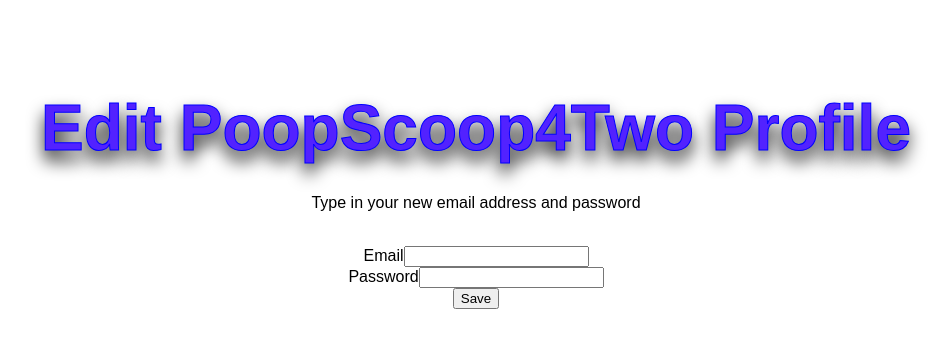
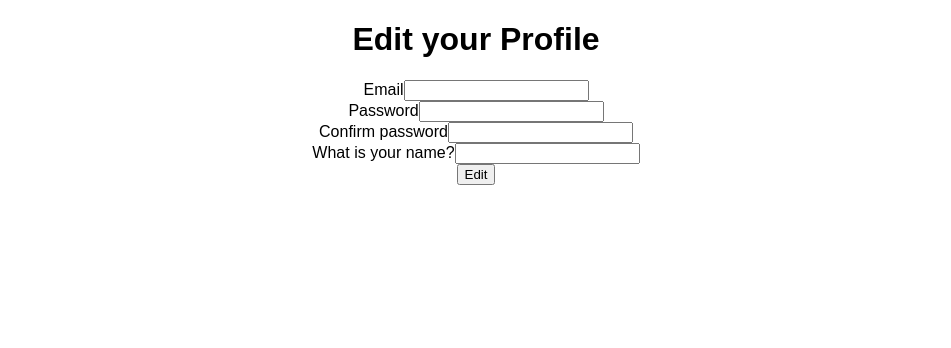
Before and after one commit to Bianca91/PoopScoop4Two-Front-End, a React (Create React App) app in the folder poopscoop4two/: page /edit in a window 1280 px wide. Shown: the top 348 px of the page, without its empty margins (164-1115 px from the left). Built offline with nearby package versions, Linux system fonts and the light colour scheme; no server answers.

Commit message:
Amend Edit page

```diff
--- a/poopscoop4two/src/actions/updateUsers.js
+++ b/poopscoop4two/src/actions/updateUsers.js
@@ -1,16 +1,28 @@
 import * as request from "superagent";
-
 
 const baseUrl = "http://localhost:4001";
 
-export const UPDATE_USERS = 'UPDATE_USERS'
+export const UPDATE_USERS = "UPDATE_USERS";
+export const USER_UPDATE_FAILED = "USER_UPDATE_FAILED";
 
-export const updateUsers = (userId, updates) => (dispatch) => {
+export const updateUsers = (email, password, name, userId) => dispatch => {
   request
-    .put(`${baseUrl}/users/${userId}`)
-    .send(updates)
-    .then(response => dispatch({
-      type: UPDATE_USERS,
-      payload: response.body
-    }))
-}
+    .patch(`${baseUrl}/users/${userId}`)
+    .send({ email, password, name })
+    .then(response =>
+      dispatch({
+        type: UPDATE_USERS,
+        payload: response.body
+      })
+    )
+    .catch(err => {
+      if (err.status === 400) {
+        dispatch({
+          type: USER_UPDATE_FAILED,
+          payload: err.response.body.message || "Unknown error"
+        });
+      } else {
+        console.error(err);
+      }
+    });
+};
--- a/poopscoop4two/src/components/EditForm.js
+++ b/poopscoop4two/src/components/EditForm.js
@@ -17,15 +17,15 @@ class EditForm extends PureComponent {
   };
 
   render() {
-    const initialValues = this.props.initialValues || {};
     return (
       <form onSubmit={this.handleSubmit}>
         <div>
           <label htmlFor="email">Email</label>
           <input
+            type="email"
             name="email"
             id="email"
-            value={this.state.email || initialValues.email || ""}
+            value={this.state.email || ""}
             onChange={this.handleChange}
           />
         </div>
@@ -33,14 +33,43 @@ class EditForm extends PureComponent {
         <div>
           <label htmlFor="password">Password</label>
           <input
+            type="password"
             name="password"
             id="password"
-            value={this.state.password || initialValues.password || ""}
+            value={this.state.password || ""}
             onChange={this.handleChange}
           />
         </div>
 
-        <button type="submit">Save</button>
+        <div>
+          <label htmlFor="confirmPassword">Confirm password</label>
+          <input
+            type="password"
+            name="confirmPassword"
+            id="confirmPassword"
+            value={this.state.confirmPassword || ""}
+            onChange={this.handleChange}
+          />
+        </div>
+
+        <div>
+          <label htmlFor="name">What is your name?</label>
+          <input
+            type="name"
+            name="name"
+            id="name"
+            value={this.state.name || ""}
+            onChange={this.handleChange}
+          />
+        </div>
+
+        {this.state.password &&
+          this.state.confirmPassword &&
+          this.state.password !== this.state.confirmPassword && (
+            <p style={{ color: "red" }}>The passwords do not match!</p>
+          )}
+
+        <button type="submit">Edit</button>
       </form>
     );
   }
--- a/poopscoop4two/src/components/Navbar.js
+++ b/poopscoop4two/src/components/Navbar.js
@@ -21,7 +21,7 @@ class NavBar extends PureComponent {
         <li><a><Link to={ `/` }>PetShop</Link></a></li>
         <li><a><Link to={ `/matches` }>Dog Pound</Link></a></li>
         <li className='logout' onClick={this.handleLogout}><a><Link to={ `/login` }>logout</Link></a></li>
-        <li className="settings"><a>Settings</a></li>
+        <li className="EditProfile"><a>Edit</a></li>
       </ul>
       /*<a className = "Link">{ this.props.content }</a>*/
       /*<a className = "Link">{ this.props.content }</a>*/
--- a/poopscoop4two/src/containers/EditProfile.js
+++ b/poopscoop4two/src/containers/EditProfile.js
@@ -6,14 +6,10 @@ import { getUser } from "../actions/getUser";
 import { updateUsers } from "../actions/updateUsers";
 import Title from "../components/Title";
 
-export class EditProfile extends PureComponent {
+class EditProfile extends PureComponent {
   state = {
     edit: false
   };
-
-  componentWillMount(props) {
-    this.props.getUser(this.props.match.params.id);
-  }
 
   toggleEdit = () => {
     this.setState({
@@ -26,28 +22,28 @@ export class EditProfile extends PureComponent {
     this.toggleEdit();
   };
 
+  componentWillMount(props) {
+    this.props.getUser(this.props.match.params.id);
+  }
+
   render() {
     const { user } = this.props;
     if (!user) return null;
 
     return (
-      <div className="EditProfile">
-        <Title content="Edit PoopScoop4Two Profile" />
-        <br />
-        <p>Type in your new email address and password</p>
-        <br />
+      <div>
+        <h1>Edit your Profile</h1>
         {this.state.edit && <EditForm initialValues={user} onSubmit={null} />}
 
-        <div>
-          {!this.state.edit && (
+        {!this.state.edit && (
+          <div>
             <EditForm initialValues={user} onSubmit={this.updateUsers} />
-          )}
-        </div>
+          </div>
+        )}
       </div>
     );
   }
 }
-
 const mapStateToProps = ({ user }) => ({ user });
 
 export default connect(mapStateToProps, { getUser, updateUsers })(EditProfile);
```
